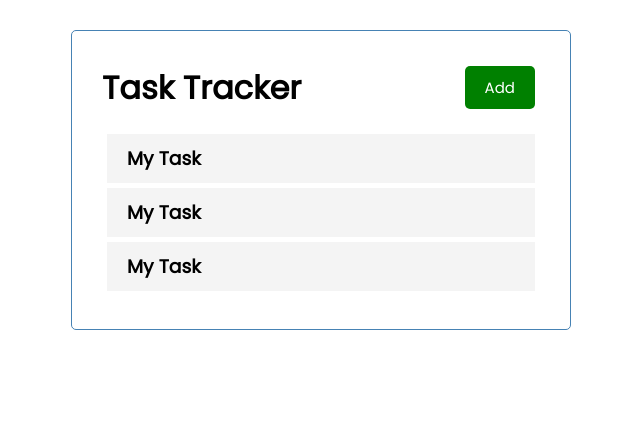
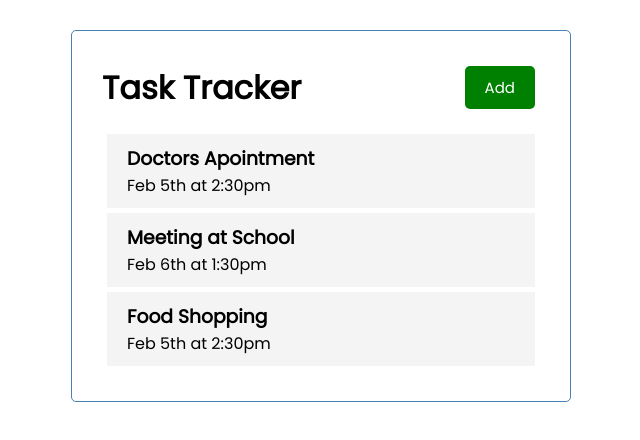
Before and after one commit to AkaraTawng/react-task-tracker, a React (Create React App) app: page / in a window 1280 px wide. Shown: the top 440 px of the page, without its empty margins (319-959 px from the left). Built offline with nearby package versions, Linux system fonts and the light colour scheme.

Commit message:
render task.day in Task

```diff
--- a/src/components/Task.js
+++ b/src/components/Task.js
@@ -1,10 +1,10 @@
 import React from 'react';
 
-const Task = () => {
+const Task = ({task}) => {
     return (
         <div className='task' >
-            <h3>My Task</h3>
-
+            <h3>{task.text}</h3>
+            <p>{task.day}</p>
         </div>
     )
 }
```
